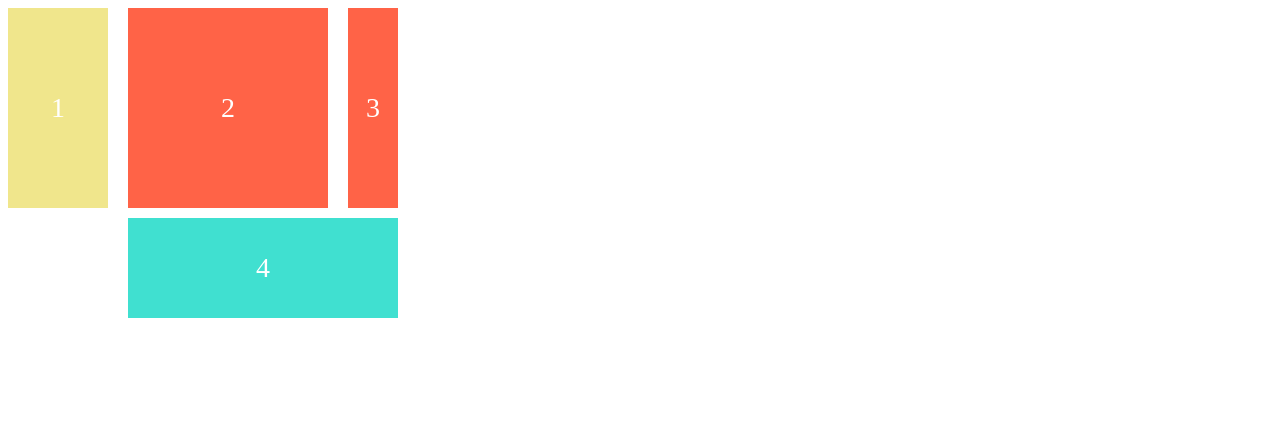
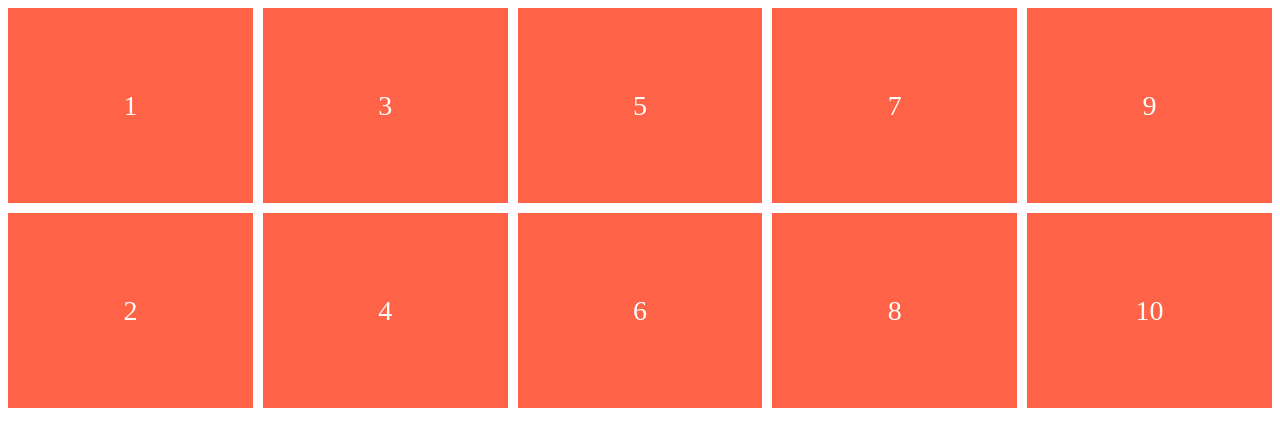
Before and after one commit to kys0017/css-layout-masterclass, a website built with Vite: page index.html in a window 1280 px wide. Built offline with nearby package versions, Linux system fonts and the light colour scheme.

Commit message:
✨ 3.6 Auto Columns and Rows

```diff
--- a/index.html
+++ b/index.html
@@ -12,6 +12,12 @@
       <div class="child">2</div>
       <div class="child">3</div>
       <div class="child">4</div>
+      <div class="child">5</div>
+      <div class="child">6</div>
+      <div class="child">7</div>
+      <div class="child">8</div>
+      <div class="child">9</div>
+      <div class="child">10</div>
     </div>
   </body>
 </html>
--- a/style.css
+++ b/style.css
@@ -1,33 +1,20 @@
 .father  {
     display: grid;
-    grid-template-columns: [cucumber] 100px [potato] 200px [banana] 50px [brocoli];
-    grid-template-rows: [korea] 200px [thailand] 100px [greece];
-    row-gap: 10px;
-    column-gap: 20px;
+    min-height: 50vh;
+    gap: 10px;
+    /*grid-template-columns: 1fr 1fr; */
+    grid-template-columns: repeat(2, 1fr); /*2개의 1fr을 의미*/
+    grid-template-rows: repeat(2, 1fr);
+    grid-auto-rows: 1fr;
+    grid-auto-columns: 1fr;
+    grid-auto-flow: column;
 }
 
 .child {
     background-color: tomato;
+    color: white;
     display: flex;
-    color: white;
     font-size: 28px;
     align-items: center;
     justify-content: center;
 }
-
-.child:first-child {
-    /*grid-row-start: 1;*/
-    /*grid-row-end: -1; */
-    /* 3이 마지막 행 넘이므로 -1 을 써도 됨 */
-    /*grid-row: korea / greece; */
-    background-color: khaki;
-    /*grid-row: span 2;*/
-}
-
-.child:last-child  {
-    background-color: turquoise;
-    grid-column: potato / span 2;
-    /*grid-column-start: 2;*/
-    /*grid-column-end: -1;*/
-    /*grid-column: potato / brocoli; */
-}
```
